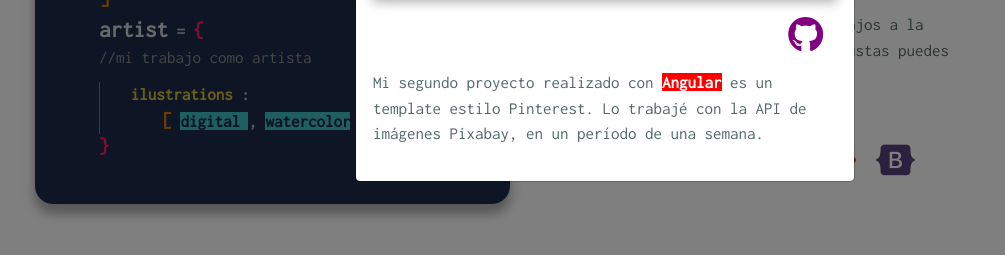
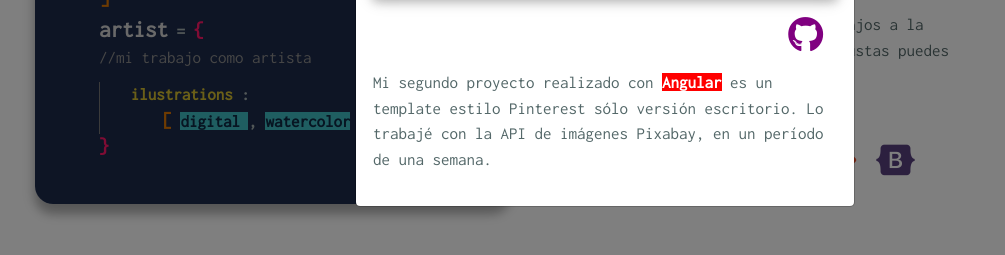
Before and after one commit to CarolinAraya/CarolinAraya.github.io, a plain HTML site: page index.html in a window 1280 px wide. Both pictures are taken after a click on the link "pinterest". Shown: the part 423-678 px from the top of the page, without its empty margins (35-1040 px from the left). Drawn offline with nearby package versions, Linux system fonts and the light colour scheme.

Commit message:
detalle descripción pinterest

```diff
--- a/index.html
+++ b/index.html
@@ -120,7 +120,7 @@
                     </p>
                     <p>&#32;Mi segundo proyecto realizado con
                         <b id="angular">Angular</b>
-                        es un template estilo Pinterest. Lo trabajé con la API de imágenes Pixabay, en un período de una semana.
+                        es un template estilo Pinterest sólo versión escritorio. Lo trabajé con la API de imágenes Pixabay, en un período de una semana.
                     </p>
                     <!--  <p>
                             <h1 id="npm-icon">
```
